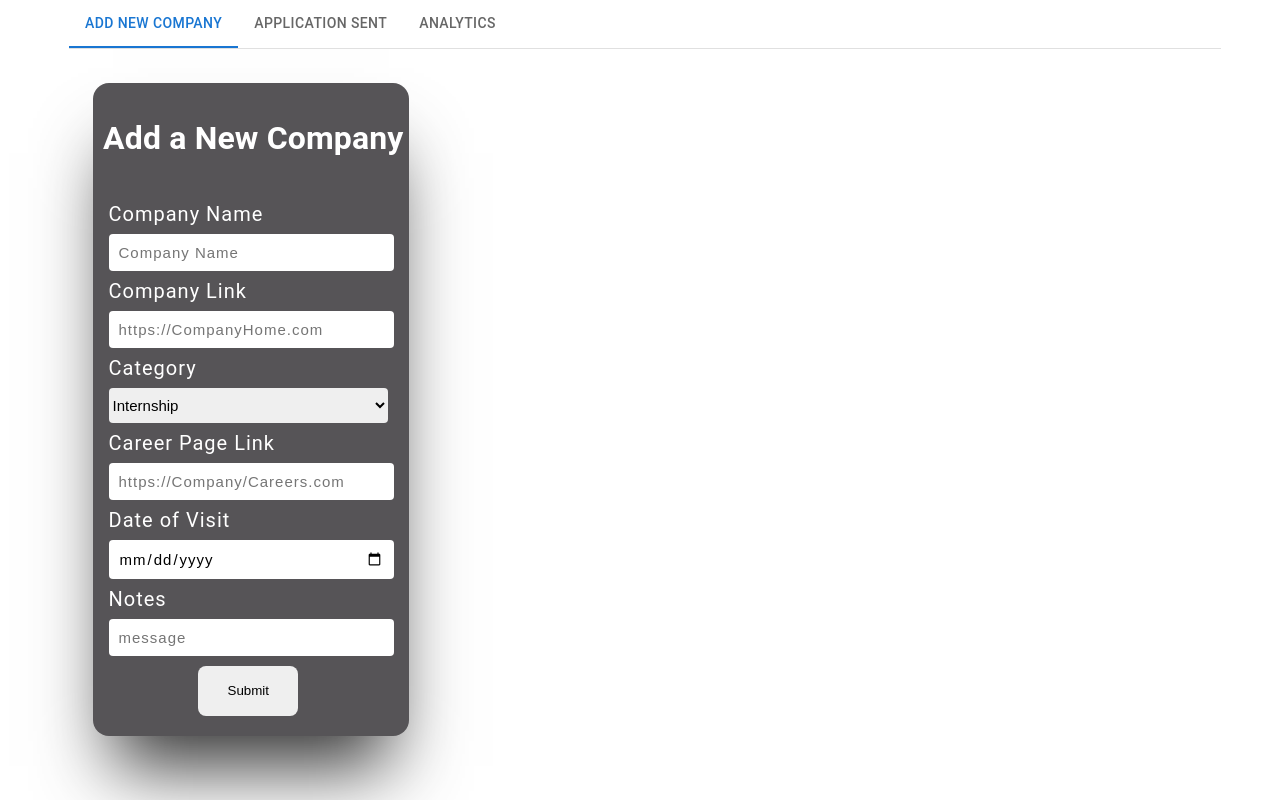
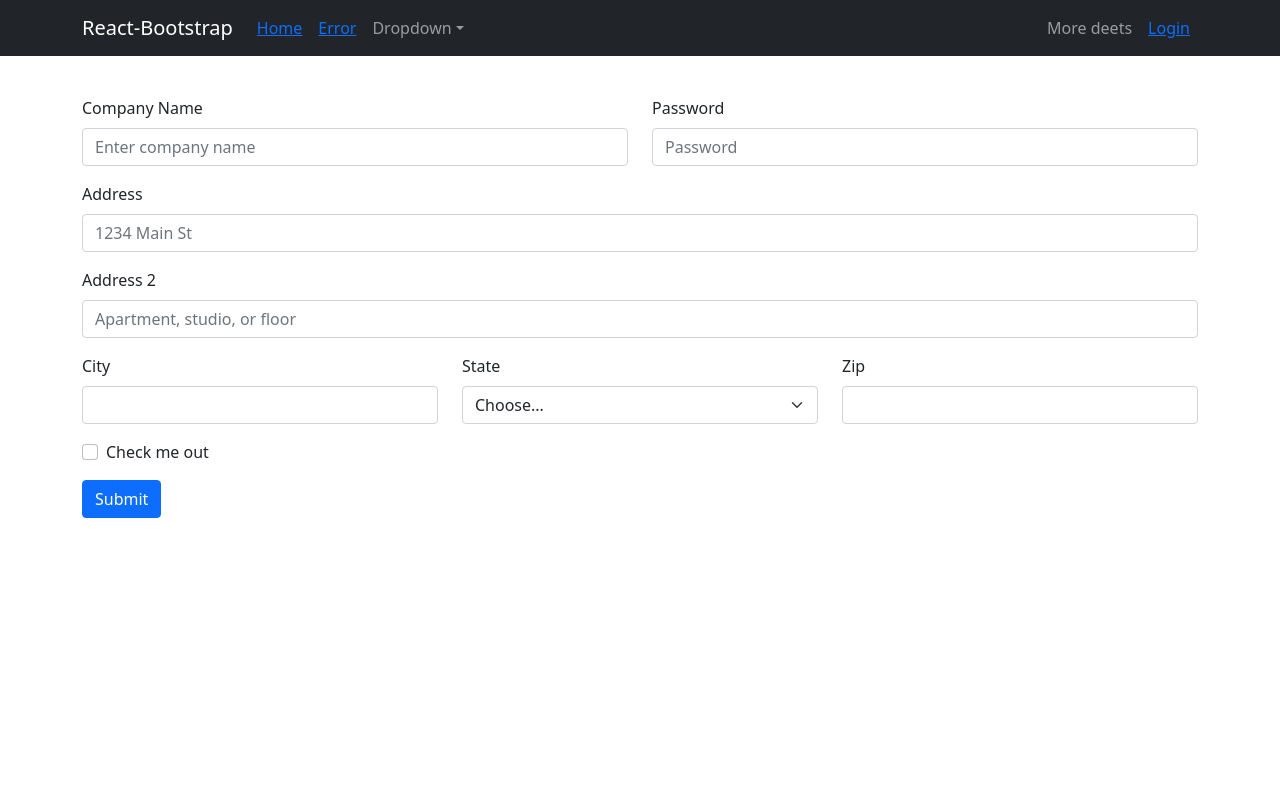
Before and after one commit to ChanceLamberth/reactapp1, a React (Create React App) app: page / in a window 1280 px wide. Built offline with nearby package versions, Linux system fonts and the light colour scheme; the HTML template or start-up script is replaced by a standard one.

Commit message:
added routing, multiple pages, and other things.

```diff
--- a/package.json
+++ b/package.json
@@ -12,10 +12,14 @@
     "@testing-library/jest-dom": "^5.14.1",
     "@testing-library/react": "^11.2.7",
     "@testing-library/user-event": "^12.8.3",
+    "bootstrap": "^5.1.3",
     "firebase": "^8.10.0",
     "react": "^17.0.2",
+    "react-bootstrap": "^2.0.3",
     "react-dom": "^17.0.2",
+    "react-router-dom": "^6.0.2",
     "react-scripts": "4.0.3",
+    "styled-components": "^5.3.3",
     "web-vitals": "^1.1.2"
   },
   "scripts": {
--- a/src/App.js
+++ b/src/App.js
@@ -1,6 +1,13 @@
 import './App.css';
-import CompanyInfo from './components/companyPage';
 import Tabs from './components/tabs';
+import HomePage from './pages/homepage';
+import 'bootstrap/dist/css/bootstrap.min.css';
+import './styles/contentPage.css';
+import { BrowserRouter as Router, Route, Routes } from 'react-router-dom'
+
+import Navigation from './components/Navbar';
+import Error from './components/Error';
+import LoginPage from './components/login';
 
 // Information on how to deploy app:
 // add it to git repo
@@ -10,10 +17,14 @@ import Tabs from './components/tabs';
 
 function App() {
   return (
-    <div className="App">
-      <Tabs/>
-      {/* <CompanyInfo/> */}
-    </div>
+    <main>
+      <Navigation/>
+      <Routes>
+          <Route path="/" element={<HomePage/>}/>
+          <Route path="/error" element={<Error/>} />
+          <Route path="/login" element={<LoginPage/>} />
+      </Routes>
+    </main>
   );
 }
 
--- /dev/null
+++ b/src/components/Error.jsx
@@ -0,0 +1,10 @@
+import React from "react";
+
+function Error() {
+    return (
+        <div>
+            <h1>Oops! Page Not Found.</h1>
+        </div>
+    );
+
+} export default Error;
--- /dev/null
+++ b/src/components/Navbar.jsx
@@ -0,0 +1,43 @@
+import React from "react";
+import Navbar from 'react-bootstrap/Navbar'
+import Container from 'react-bootstrap/Container'
+import { Nav } from "react-bootstrap";
+import { NavDropdown } from "react-bootstrap";
+import { NavLink } from "react-router-dom";
+// https://react-bootstrap.github.io/getting-started/introduction/
+
+function Navigation() {
+    return (
+        <>
+            <Navbar collapseOnSelect expand="lg" bg="dark" variant="dark">
+            <Container>
+                <Navbar.Brand href="#home">React-Bootstrap</Navbar.Brand>
+                <Navbar.Toggle aria-controls="responsive-navbar-nav" />
+                <Navbar.Collapse id="responsive-navbar-nav">
+                    <Nav className="me-auto">
+                    <Nav.Link>
+                        <NavLink
+                         to="/"
+                         end={true}>
+                            Home</NavLink>
+                    </Nav.Link>
+                    <Nav.Link><NavLink to="/error">Error</NavLink></Nav.Link>
+                    <NavDropdown title="Dropdown" id="collasible-nav-dropdown">
+                        <NavDropdown.Item href="#action/3.1">Action</NavDropdown.Item>
+                        <NavDropdown.Item href="#action/3.2">Another action</NavDropdown.Item>
+                        <NavDropdown.Item href="#action/3.3">Something</NavDropdown.Item>
+                        <NavDropdown.Divider />
+                        <NavDropdown.Item href="#action/3.4">Separated link</NavDropdown.Item>
+                    </NavDropdown>
+                    </Nav>
+                    <Nav>
+                    <Nav.Link href="#deets">More deets</Nav.Link>
+                    <Nav.Link eventKey={2}><NavLink to="/login">Login</NavLink></Nav.Link>
+                    </Nav>
+                </Navbar.Collapse>
+            </Container>
+            </Navbar>
+        </>
+    )
+
+} export default Navigation;
--- /dev/null
+++ b/src/components/form.jsx
@@ -0,0 +1,61 @@
+import React from "react";
+import { Form, Row, Button, Col } from "react-bootstrap";
+// https://react-bootstrap.netlify.app/components/forms/?#forms
+
+function AppForm() {
+    return (
+        <>
+            <Form>
+                <Row className="mb-3">
+                    <Form.Group as={Col} controlId="formGridEmail">
+                    <Form.Label>Company Name</Form.Label>
+                    <Form.Control type="text" placeholder="Enter company name" />
+                    </Form.Group>
+
+                    <Form.Group as={Col} controlId="formGridPassword">
+                    <Form.Label>Password</Form.Label>
+                    <Form.Control type="password" placeholder="Password" />
+                    </Form.Group>
+                </Row>
+
+                <Form.Group className="mb-3" controlId="formGridAddress1">
+                    <Form.Label>Address</Form.Label>
+                    <Form.Control placeholder="1234 Main St" />
+                </Form.Group>
+
+                <Form.Group className="mb-3" controlId="formGridAddress2">
+                    <Form.Label>Address 2</Form.Label>
+                    <Form.Control placeholder="Apartment, studio, or floor" />
+                </Form.Group>
+
+                <Row className="mb-3">
+                    <Form.Group as={Col} controlId="formGridCity">
+                    <Form.Label>City</Form.Label>
+                    <Form.Control />
+                    </Form.Group>
+
+                    <Form.Group as={Col} controlId="formGridState">
+                    <Form.Label>State</Form.Label>
+                    <Form.Select defaultValue="Choose...">
+                        <option>Choose...</option>
+                        <option>...</option>
+                    </Form.Select>
+                    </Form.Group>
+
+                    <Form.Group as={Col} controlId="formGridZip">
+                    <Form.Label>Zip</Form.Label>
+                    <Form.Control />
+                    </Form.Group>
+                </Row>
+
+                <Form.Group className="mb-3" id="formGridCheckbox">
+                    <Form.Check type="checkbox" label="Check me out" />
+                </Form.Group>
+
+                <Button variant="primary" type="submit">
+                    Submit
+                </Button>
+            </Form>
+        </>
+    );
+} export default AppForm;
--- /dev/null
+++ b/src/components/login.jsx
@@ -0,0 +1,10 @@
+import React from "react";
+
+function LoginPage() {
+    return (
+        <div>
+            <h1>Welcome to the login page.</h1>
+        </div>
+    );
+
+} export default LoginPage;
--- /dev/null
+++ b/src/components/table.jsx
@@ -0,0 +1,45 @@
+import React from "react";
+import Container from 'react-bootstrap/Container'
+import { Table } from "react-bootstrap";
+
+function ContentTable () {
+
+    // documentation
+    // https://react-bootstrap-table.github.io/react-bootstrap-table2/docs/basic-row.html
+
+    return (
+        <div>
+            <Table striped bordered hover size="sm" variant="dark">
+                <thead>
+                    <tr>
+                    <th>#</th>
+                    <th>First Name</th>
+                    <th>Last Name</th>
+                    <th>Username</th>
+                    </tr>
+                </thead>
+                <tbody>
+                    <tr>
+                    <td>1</td>
+                    <td>Mark</td>
+                    <td>Otto</td>
+                    <td>@mdo</td>
+                    </tr>
+                    <tr>
+                    <td>2</td>
+                    <td>Jacob</td>
+                    <td>Thornton</td>
+                    <td>@fat</td>
+                    </tr>
+                    <tr>
+                    <td>3</td>
+                    <td colSpan="2">Larry the Bird</td>
+                    <td>@twitter</td>
+                    </tr>
+                </tbody>
+            </Table>
+
+        </div>
+    );
+
+} export default ContentTable;
--- a/src/index.js
+++ b/src/index.js
@@ -3,12 +3,13 @@ import ReactDOM from 'react-dom';
 import './index.css';
 import App from './App';
 import reportWebVitals from './reportWebVitals';
+import { BrowserRouter, Route, Switch } from "react-router-dom"
 
 ReactDOM.render(
 
-  <React.StrictMode>
-    <App/>
-  </React.StrictMode>,
+  <BrowserRouter>
+    <App />
+  </BrowserRouter>,
   document.getElementById('root')
 );
 
--- /dev/null
+++ b/src/pages/homepage.jsx
@@ -0,0 +1,20 @@
+import React from "react";
+import Container from 'react-bootstrap/Container'
+import "../styles/contentPage.css"
+import ContentTable from "../components/table";
+import AppForm from "../components/form";
+
+function HomePage() {
+    return(
+        <div>
+            <Container className="">
+                <p>Homepage content goes here</p>
+                {/* <ContentTable/> */}
+                <AppForm/>
+            </Container>
+
+        </div>
+    )
+
+}
+export default HomePage;
--- /dev/null
+++ b/src/styles/contentPage.css
@@ -0,0 +1,11 @@
+/* .background {
+    --bs-bg-opacity: 1;
+    background-color: rgba(var(--bs-dark-rgb),var(--bs-bg-opacity))!important;
+} */
+p {
+    color: #fff;
+}
+
+.mainContent {
+    padding-top: 50px;
+}
```
Also changed, not shown: 1 other file (tests, documents, lock files or other folders).
